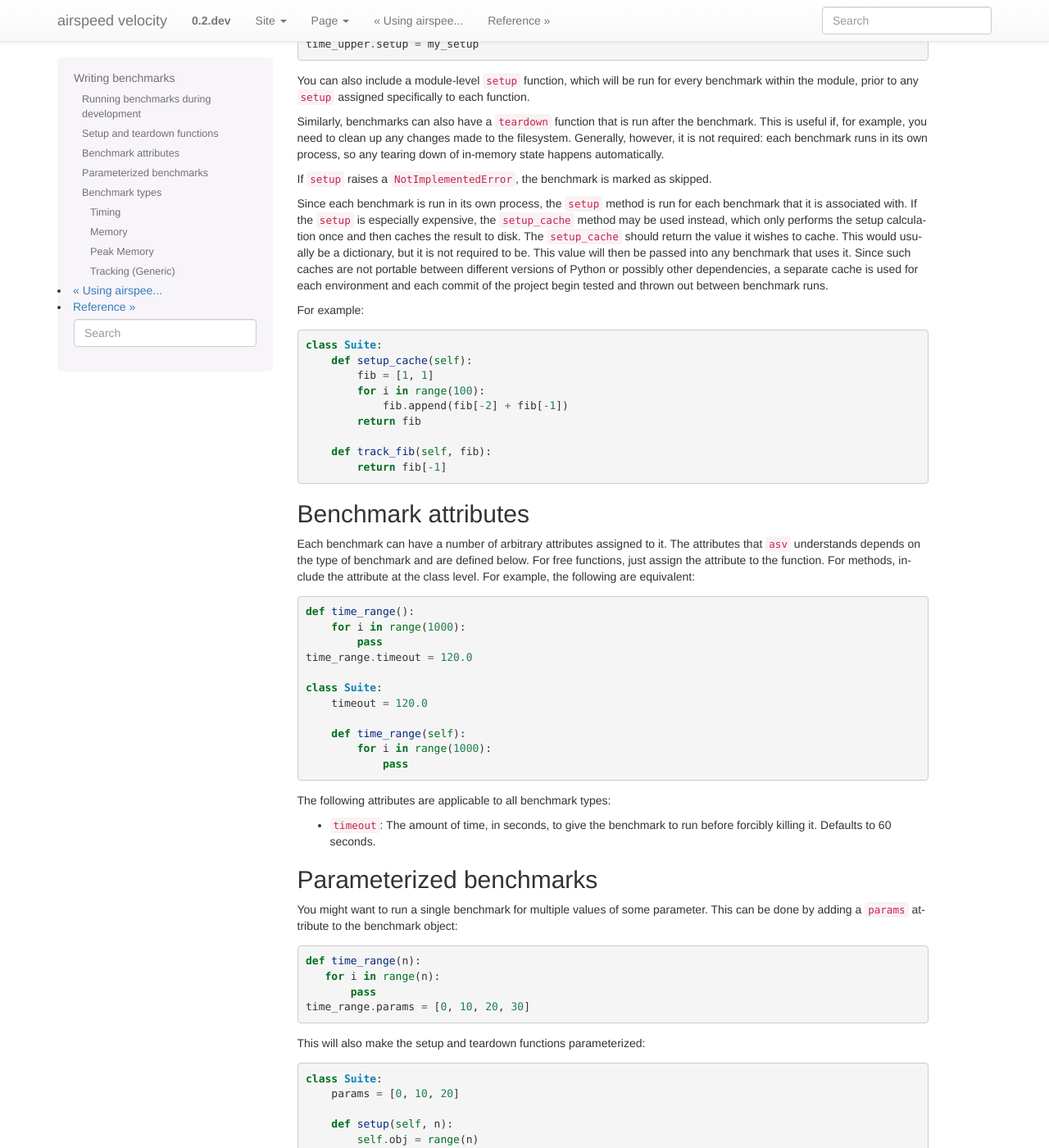
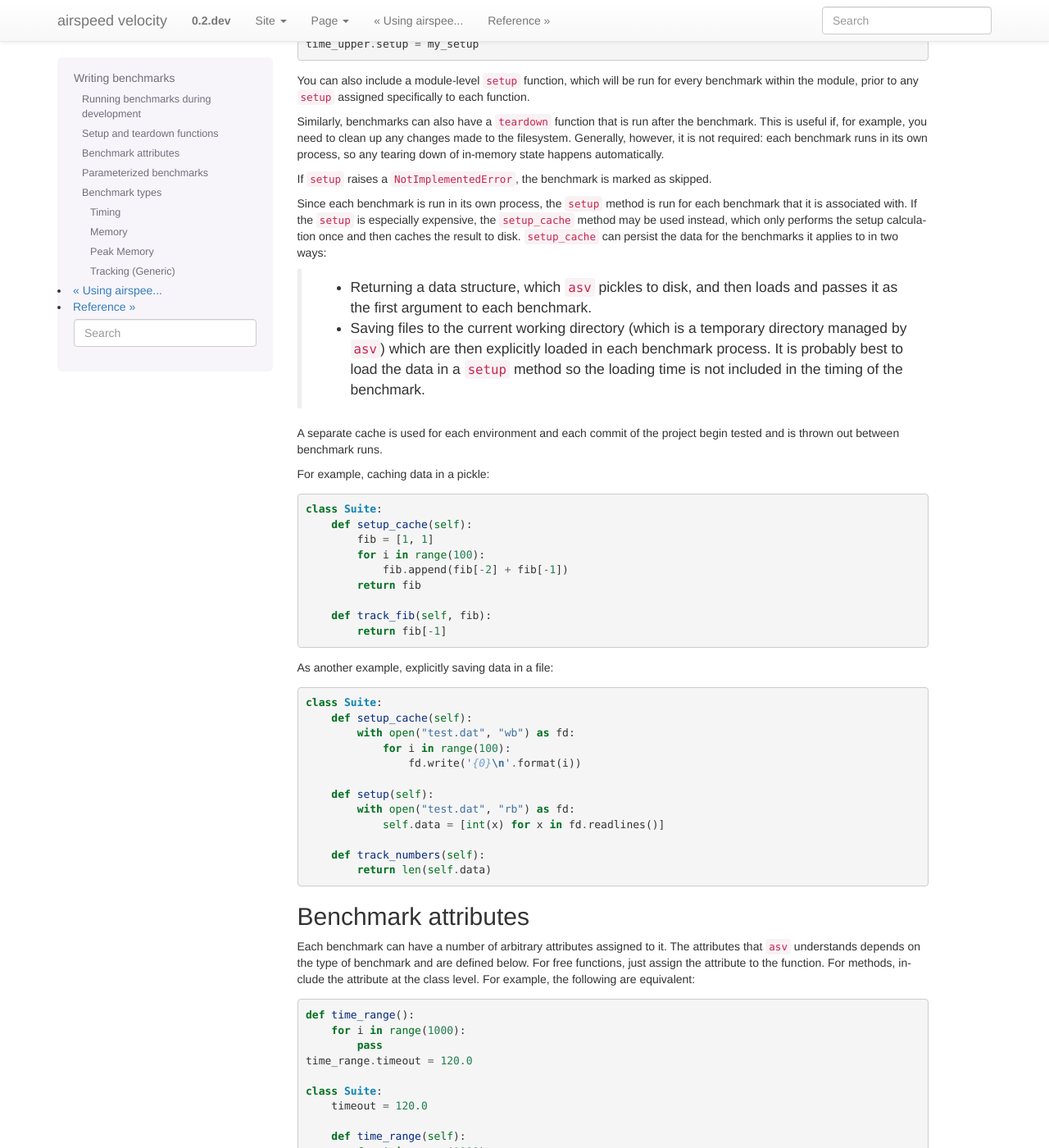
Before and after one commit to airspeed-velocity/asv, a Sphinx documentation site: the page built from docs/source/writing_benchmarks.rst, in a window 1280 px wide and 1400 px high, scrolled down 1634 px. Shown: the whole window at 82% size. Built offline with Sphinx 7.4.7, drawn with Linux system fonts in a browser that asks for light colours; the version number is read from the project's files by our own code.

Commit message:
Simpler story around saving to temporary files

```diff
--- a/docs/source/writing_benchmarks.rst
+++ b/docs/source/writing_benchmarks.rst
@@ -114,15 +114,22 @@ Since each benchmark is run in its own process, the ``setup`` method
 is run for each benchmark that it is associated with.  If the
 ``setup`` is especially expensive, the ``setup_cache`` method may be
 used instead, which only performs the setup calculation once and then
-caches the result to disk.  The ``setup_cache`` should return the
-value it wishes to cache.  This would usually be a dictionary, but it
-is not required to be.  This value will then be passed into any
-benchmark that uses it.  Since such caches are not portable between
-different versions of Python or possibly other dependencies, a
-separate cache is used for each environment and each commit of the
-project begin tested and thrown out between benchmark runs.
+caches the result to disk.  ``setup_cache`` can persist the data for
+the benchmarks it applies to in two ways:
 
-For example::
+   - Returning a data structure, which ``asv`` pickles to disk, and
+     then loads and passes it as the first argument to each benchmark.
+
+   - Saving files to the current working directory (which is a
+     temporary directory managed by ``asv``) which are then explicitly
+     loaded in each benchmark process.  It is probably best to load
+     the data in a ``setup`` method so the loading time is not
+     included in the timing of the benchmark.
+
+A separate cache is used for each environment and each commit of the
+project begin tested and is thrown out between benchmark runs.
+
+For example, caching data in a pickle::
 
     class Suite:
         def setup_cache(self):
@@ -134,6 +141,20 @@ For example::
         def track_fib(self, fib):
             return fib[-1]
 
+As another example, explicitly saving data in a file::
+
+    class Suite:
+        def setup_cache(self):
+            with open("test.dat", "wb") as fd:
+                for i in range(100):
+                    fd.write('{0}\n'.format(i))
+
+        def setup(self):
+            with open("test.dat", "rb") as fd:
+                self.data = [int(x) for x in fd.readlines()]
+
+        def track_numbers(self):
+            return len(self.data)
 
 .. _benchmark-attributes:
 
```
Also changed, not shown: 5 other files.
